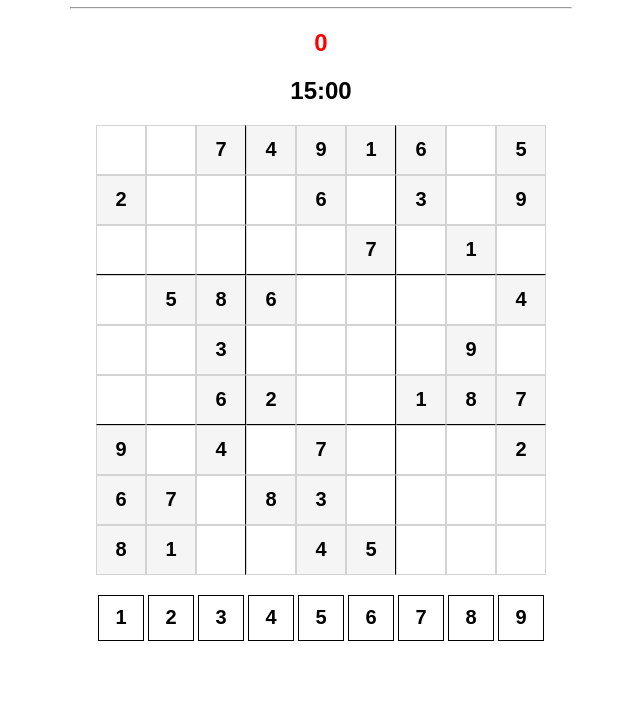
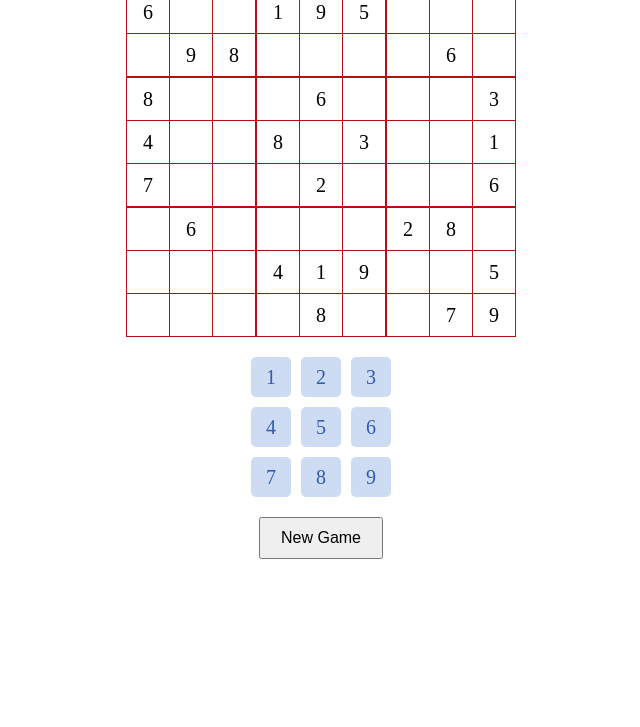
Before and after one commit to ryoko-yamamoto/javascript-sudoku, a plain HTML site: page index.html in a window 1280 px wide. Shown: the part 73-800 px from the top of the page, without its empty margins (319-959 px from the left). Drawn offline with Linux system fonts and the light colour scheme.

Commit message:
This is my example about sudoku

```diff
--- a/index.html
+++ b/index.html
@@ -1,23 +1,172 @@
 <!DOCTYPE html>
-<html lang="en">
-  <head>
-    <meta charset="UTF-8" />
-    <meta name="viewport" content="width=device-width, initial-scale=1.0" />
+<html lang="es">
+<head>
+    <meta charset="UTF-8">
+    <meta name="viewport" content="width=device-width, initial-scale=1.0">
     <title>Sudoku</title>
-    <link rel="stylesheet" href="styles.css" />
-  </head>
-  <body>
-    <h1>Sudoku</h1>
-    <hr />
-    <h2 id="errors">0</h2>
-    <h2 id="timer">15:00</h2>
-    <!-- Added timer display -->
+    <style>
+        table {
+            border-collapse: collapse;
+            margin: 20px auto;
+        }
+        td {
+            width: 40px;
+            height: 40px;
+            text-align: center;
+            font-size: 20px;
+            border: 1px solid rgb(182, 16, 16);
+            position: relative;
+        }
+        .thick-border {
+            border-width: 2px;
+        }
+        .thick-border-right {
+            border-right-width: 2px;
+        }
+        .thick-border-bottom {
+            border-bottom-width: 2px;
+        }
+        input[type="text"] {
+            width: 100%;
+            height: 100%;
+            border: none;
+            text-align: center;
+            font-size: 20px;
+            position: absolute;
+            top: 0;
+            left: 0;
+            box-sizing: border-box;
+        }
+        input[type="text"]:focus {
+            outline: none;
+        }
+        #keyboard {
+            display: grid;
+            justify-content: center;
+            margin-top: 20px;
+            grid-template-columns: repeat(3, 50px);
+            row-gap: 10px;
 
-    <!-- 9*9 -->
-    <div id="board"></div>
-    <br />
-    <div id="digits"></div>
+        }
+        .key {
+            width: 40px;
+            height: 40px;
+            margin: 0 5px;
+            display: flex;
+            justify-content: center;
+            align-items: center;
+            background-color: #cddcf3;
+            cursor: pointer;
+            font-size: 20px;
+            border-radius: 5px;
+            color: #325aaf;
+        }
+        .key:hover {
+            background-color: #d2dae7;
+        }
+        #new-game-button {
+            display: block;
+            margin: 20px auto;
+            padding: 10px 20px;
+            font-size: 16px;
+            cursor: pointer;
+        }
+        .selected {
+            background-color: #d2dae7; /* Yellow background for selected cells */
+        }
+    </style>
+</head>
+<body>
+    <table id="sudoku-table"></table>
 
-    <script src="sudoku.js"></script>
-  </body>
+    <div id="keyboard">
+        <div class="key" data-value="1">1</div>
+        <div class="key" data-value="2">2</div>
+        <div class="key" data-value="3">3</div>
+        <div class="key" data-value="4">4</div>
+        <div class="key" data-value="5">5</div>
+        <div class="key" data-value="6">6</div>
+        <div class="key" data-value="7">7</div>
+        <div class="key" data-value="8">8</div>
+        <div class="key" data-value="9">9</div>
+    </div>
+
+    <button id="new-game-button">New Game</button>
+
+    <script>
+        const sudoku = [
+            [5, 3, '', '', 7, '', '', '', ''],
+            [6, '', '', 1, 9, 5, '', '', ''],
+            ['', 9, 8, '', '', '', '', 6, ''],
+            [8, '', '', '', 6, '', '', '', 3],
+            [4, '', '', 8, '', 3, '', '', 1],
+            [7, '', '', '', 2, '', '', '', 6],
+            ['', 6, '', '', '', '', 2, 8, ''],
+            ['', '', '', 4, 1, 9, '', '', 5],
+            ['', '', '', '', 8, '', '', 7, 9]
+        ];
+
+        let selectedCell = null;
+
+        function createSudokuTable() {
+            const table = document.getElementById('sudoku-table');
+            table.innerHTML = ''; // Clear existing table
+
+            for (let i = 0; i < 9; i++) {
+                const row = document.createElement('tr');
+                for (let j = 0; j < 9; j++) {
+                    const cell = document.createElement('td');
+                    if (sudoku[i][j] !== '') {
+                        cell.textContent = sudoku[i][j];
+                    } else {
+                        const input = document.createElement('input');
+                        input.type = 'text';
+                        input.maxLength = 1;
+                        input.addEventListener('input', () => {
+                            const value = input.value;
+                            // Allow only digits from 1 to 9
+                            if (!/^[1-9]$/.test(value)) {
+                                input.value = '';
+                            }else {
+
+                            }
+                        });
+                        input.addEventListener('focus', () => {
+                            if (selectedCell) {
+                                selectedCell.classList.remove('selected');
+                            }
+                            selectedCell = input;
+                            selectedCell.classList.add('selected');
+                        });
+                        cell.appendChild(input);
+                    }
+
+                    // Add thick borders for 3x3 grid separation
+                    if (j === 2 || j === 5) {
+                        cell.classList.add('thick-border-right');
+                    }
+                    if (i === 2 || i === 5) {
+                        cell.classList.add('thick-border-bottom');
+                    }
+
+                    row.appendChild(cell);
+                }
+                table.appendChild(row);
+            }
+        }
+
+        document.getElementById('keyboard').addEventListener('click', (event) => {
+            if (event.target.classList.contains('key') && selectedCell) {
+                selectedCell.value = event.target.getAttribute('data-value');
+            }
+        });
+
+        document.getElementById('new-game-button').addEventListener('click', () => {
+            // For simplicity, we'll just reset the table with the initial values
+            createSudokuTable();
+        });
+
+        createSudokuTable();
+    </script>
+</body>
 </html>
```
